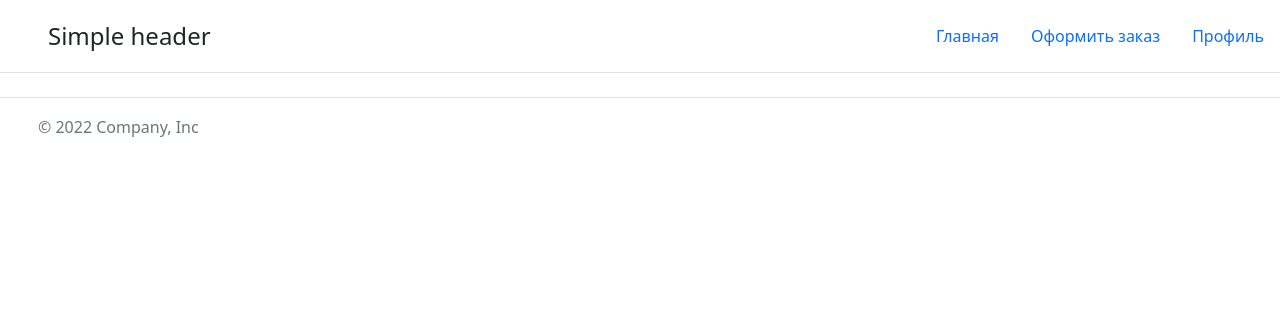
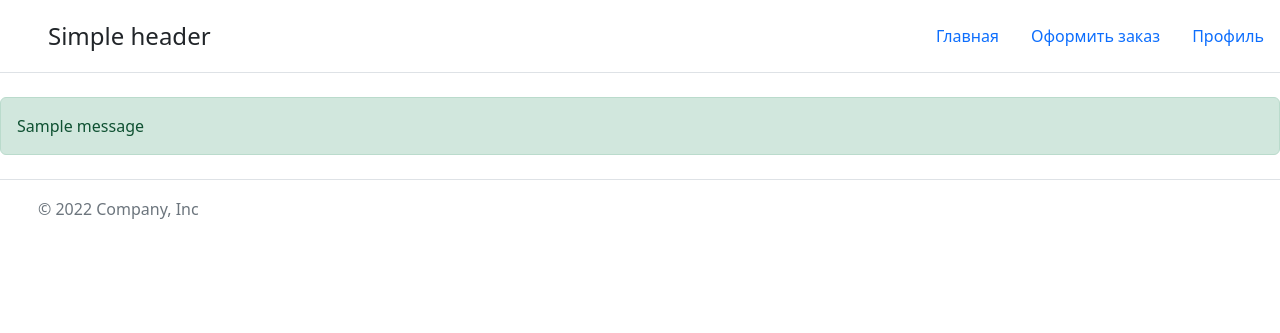
Before and after one commit to WarcfaPro/casper-PROJECT, a Django app: template casper_project/main/templates/main/base.html in a window 1280 px wide. Shown: the top 333 px of the page. Run offline with Django 4.2, Linux system fonts and the light colour scheme; the template is opened without the code that fills it: most values are stand-ins (such as "Sample title", 1, 10 or a date in 2020); one stand-in notice (Sample message) is shown.

Commit message:
initial commit

```diff
--- a/casper_project/main/templates/main/base.html
+++ b/casper_project/main/templates/main/base.html
@@ -18,6 +18,13 @@
         <li class="nav-item"><a href="{% url 'account' %}" class="nav-link {{ active_account }}">Профиль</a></li>
       </ul>
 </header>
+{% if messages %}
+        	{% for message in messages %}
+          	<div class="alert alert-{{ message.tags }}">
+            	{{ message }}
+          	</div>
+        	{% endfor %}
+{% endif %}
 <body>
 {% block content %}
 
--- a/casper_project/main/views.py
+++ b/casper_project/main/views.py
@@ -1,5 +1,6 @@
 from django.shortcuts import render, redirect
 from .forms import UserRegisterForm
+from django.contrib import messages
 
 
 def index(request):
```
